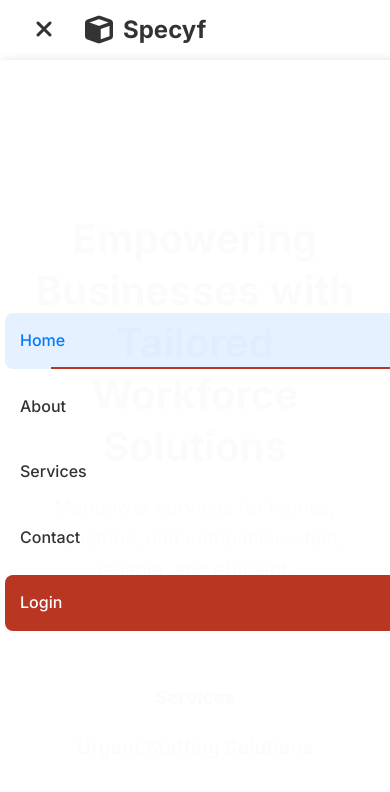
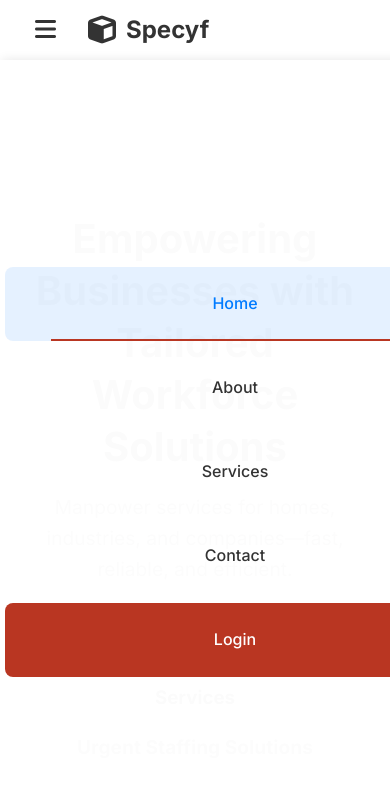
Before and after one commit to Praveen120228/specyf-website, a website: page index.html in a window 390 px wide. Both pictures are taken after a click on the element 45 px from the left and 29 px from the top of the page. Shown: the top 792 px of the page. Drawn offline with Linux system fonts and the light colour scheme.

Commit message:
Enhanced mobile responsiveness with minimal layout changes

```diff
--- a/css/style.css
+++ b/css/style.css
@@ -377,6 +377,8 @@ footer {
 @media screen and (max-width: 768px) {
     body {
         padding-top: 56px;
+        max-width: 100%;
+        overflow-x: hidden;
     }
 
     header {
@@ -463,6 +465,11 @@ footer {
     .service-card,
     .footer-links a {
         -webkit-tap-highlight-color: transparent;
+        min-height: 44px;
+        min-width: 44px;
+        display: flex;
+        align-items: center;
+        justify-content: center;
     }
 
     .nav-links a:active,
--- a/js/mobile.js
+++ b/js/mobile.js
@@ -1,28 +1,49 @@
 document.addEventListener('DOMContentLoaded', function() {
+    // Optimize touch interactions
+    function optimizeTouchTargets() {
+        const touchElements = document.querySelectorAll('a, button, .service-card, .nav-links a');
+        touchElements.forEach(el => {
+            el.addEventListener('touchstart', function(e) {
+                this.classList.add('touch-active');
+            });
+            el.addEventListener('touchend', function(e) {
+                this.classList.remove('touch-active');
+            });
+        });
+    }
+
+    // Prevent horizontal scroll on mobile
+    function preventHorizontalScroll() {
+        document.body.style.maxWidth = '100%';
+        document.body.style.overflowX = 'hidden';
+    }
+
+    // Initialize mobile optimizations
+    function initMobileOptimizations() {
+        optimizeTouchTargets();
+        preventHorizontalScroll();
+    }
+
+    // Run optimizations
+    initMobileOptimizations();
+
+    // Responsive menu toggle (if exists)
     const mobileMenuToggle = document.querySelector('.mobile-menu-toggle');
     const navLinks = document.querySelector('.nav-links');
 
     if (mobileMenuToggle && navLinks) {
         mobileMenuToggle.addEventListener('click', function() {
             navLinks.classList.toggle('active');
-            // Toggle menu icon
-            const icon = mobileMenuToggle.querySelector('i');
-            if (icon.classList.contains('fa-bars')) {
-                icon.classList.remove('fa-bars');
-                icon.classList.add('fa-times');
-            } else {
-                icon.classList.remove('fa-times');
-                icon.classList.add('fa-bars');
-            }
+            mobileMenuToggle.classList.toggle('active');
         });
 
         // Close menu when clicking outside
         document.addEventListener('click', function(event) {
-            if (!navLinks.contains(event.target) && !mobileMenuToggle.contains(event.target) && navLinks.classList.contains('active')) {
+            if (!navLinks.contains(event.target) &&
+                !mobileMenuToggle.contains(event.target) &&
+                navLinks.classList.contains('active')) {
                 navLinks.classList.remove('active');
-                const icon = mobileMenuToggle.querySelector('i');
-                icon.classList.remove('fa-times');
-                icon.classList.add('fa-bars');
+                mobileMenuToggle.classList.remove('active');
             }
         });
     }
```
